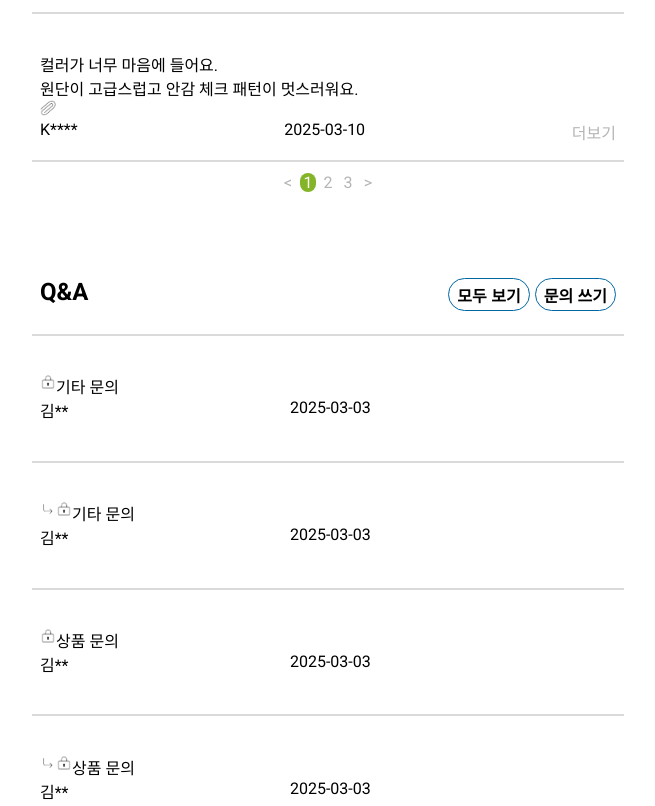
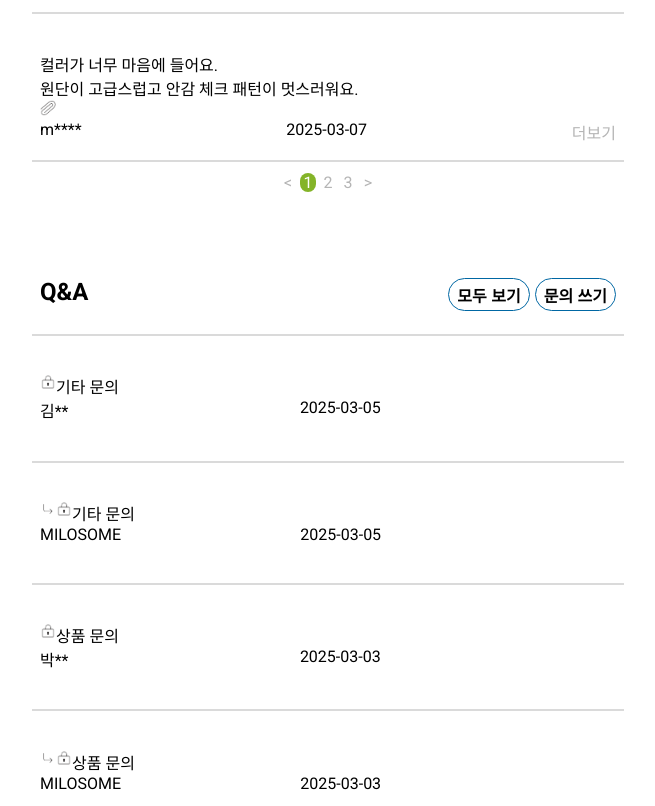
Before and after one commit to bingsu-7/my-portfolio, a plain HTML site: page detail.html in a window 1280 px wide. Shown: the part 6084-6890 px from the top of the page, without its empty margins (312-967 px from the left). Drawn offline with nearby package versions, Linux system fonts and the light colour scheme; a web font is replaced by a local one.

Commit message:
change review&qna in detail page

```diff
--- a/detail.html
+++ b/detail.html
@@ -336,8 +336,8 @@
             <img src="icon/photo_attach7px.png" alt="사진 첨부" />
           </div>
           <article class="reviewer-wrapper">
-            <p>K****</p>
-            <p class="date-area">2025-03-10</p>
+            <p>m****</p>
+            <p class="date-area">2025-03-07</p>
             <p class="see-more">더보기</p>
           </article>
         </div>
@@ -370,8 +370,8 @@
           </div>
           <div class="reviewer-wrapper">
             <p>김**</p>
-            <p class="date-area">2025-03-03</p>
-            <p>&nbsp;&nbsp;&nbsp;&nbsp;&nbsp;&nbsp;</p>
+            <p class="date-area">2025-03-05</p>
+            <p>&nbsp;</p>
           </div>
         </div>
       </section>
@@ -389,9 +389,9 @@
             <div class="clear"></div>
           </div>
           <div class="reviewer-wrapper">
-            <p>김**</p>
-            <p class="date-area">2025-03-03</p>
-            <p>&nbsp;&nbsp;&nbsp;&nbsp;&nbsp;&nbsp;</p>
+            <p>MILOSOME</p>
+            <p class="date-area">2025-03-05</p>
+            <p>&nbsp;&nbsp;&nbsp;&nbsp;&nbsp;&nbsp;&nbsp;&nbsp;&nbsp;&nbsp;&nbsp;&nbsp;&nbsp;&nbsp;</p>
           </div>
         </div>
       </section>
@@ -406,9 +406,9 @@
             <div class="clear"></div>
           </div>
           <div class="reviewer-wrapper">
-            <p>김**</p>
+            <p>박**</p>
             <p class="date-area">2025-03-03</p>
-            <p>&nbsp;&nbsp;&nbsp;&nbsp;&nbsp;&nbsp;</p>
+            <p>&nbsp;</p>
           </div>
         </div>
       </section>
@@ -426,9 +426,9 @@
             <div class="clear"></div>
           </div>
           <div class="reviewer-wrapper">
-            <p>김**</p>
+            <p>MILOSOME</p>
             <p class="date-area">2025-03-03</p>
-            <p>&nbsp;&nbsp;&nbsp;&nbsp;&nbsp;&nbsp;</p>
+            <p>&nbsp;&nbsp;&nbsp;&nbsp;&nbsp;&nbsp;&nbsp;&nbsp;&nbsp;&nbsp;&nbsp;&nbsp;&nbsp;&nbsp;</p>
           </div>
         </div>
       </section>
```
